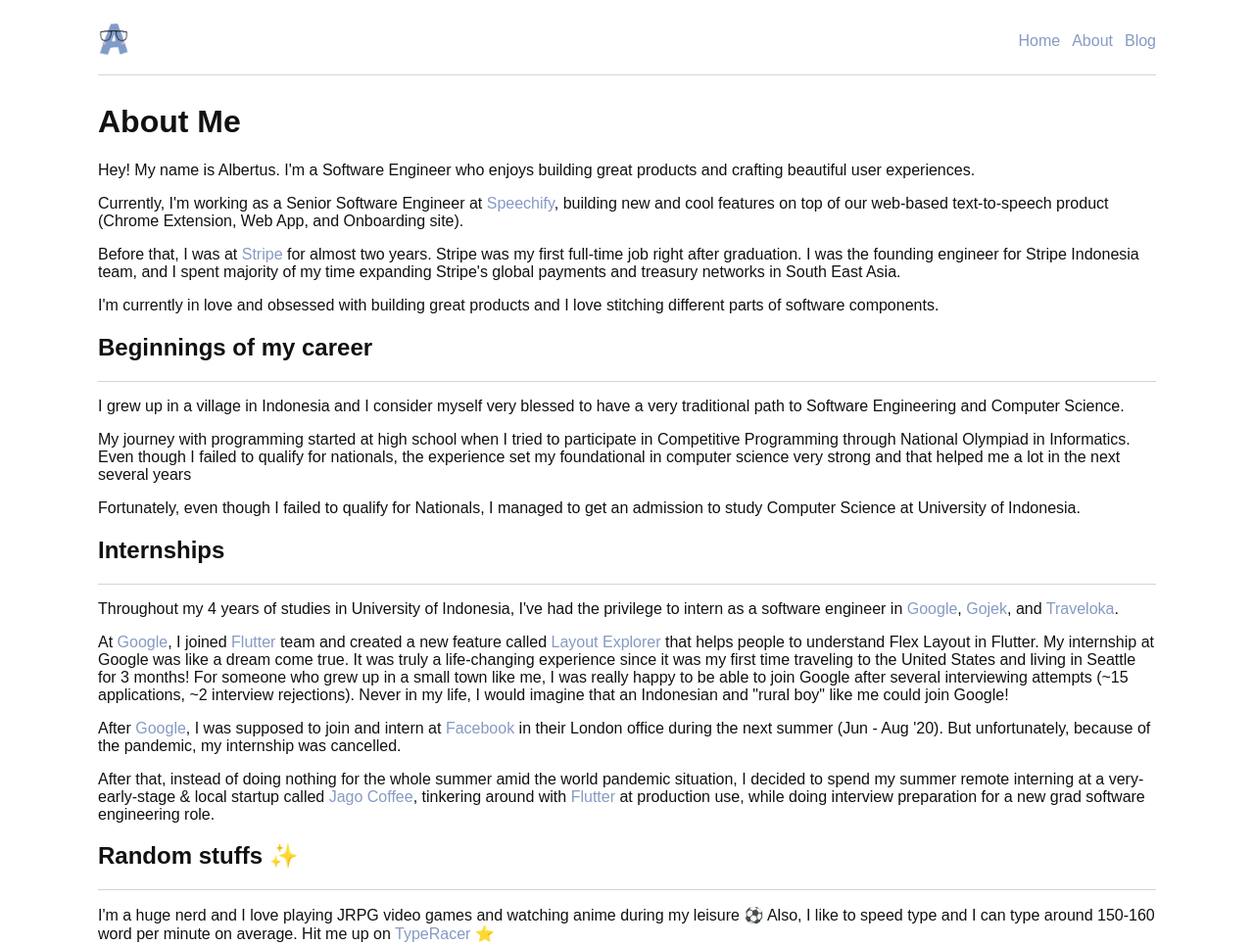
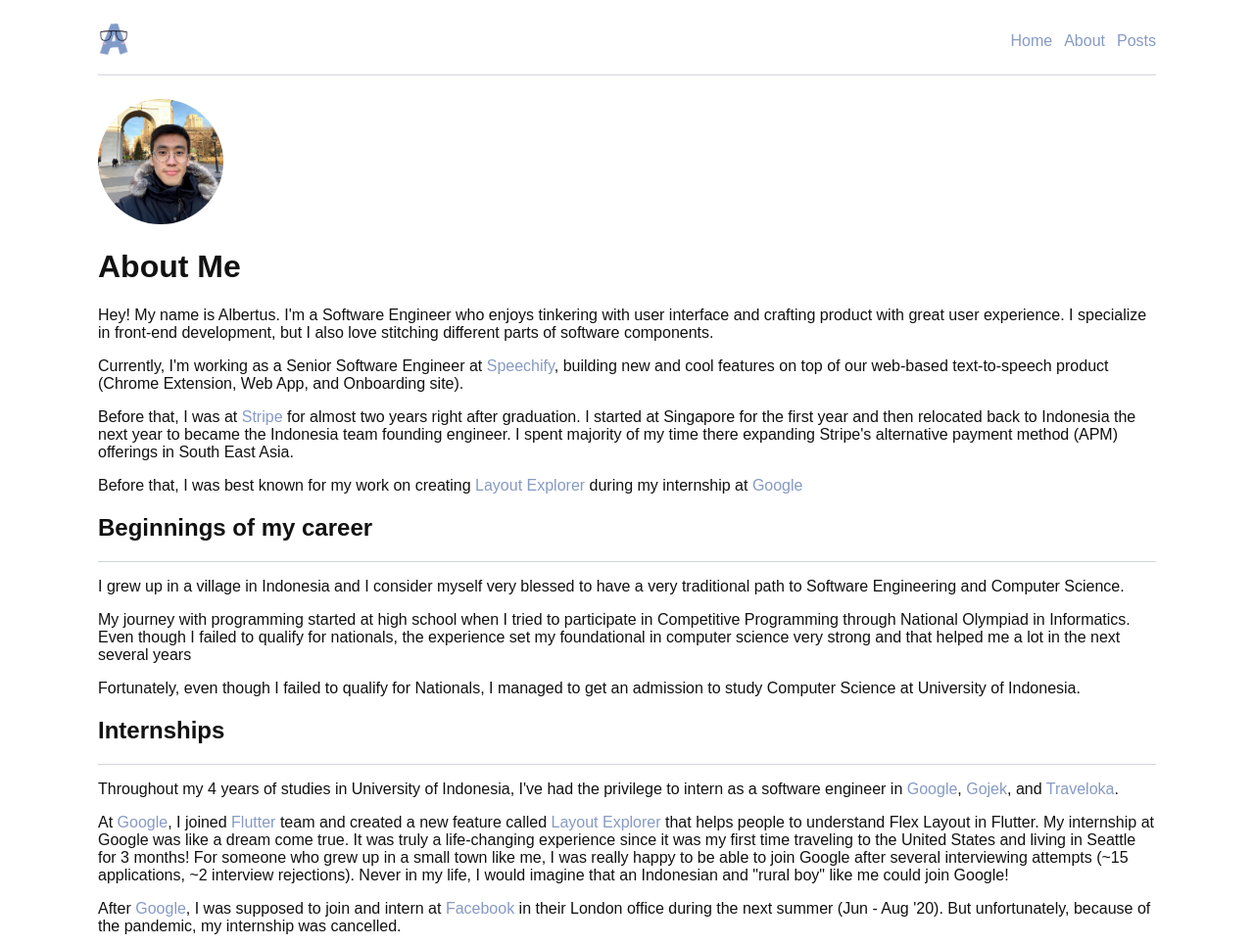
Before and after one commit to albertusdev/albertus.dev, an Astro site: page /about in a window 1280 px wide. Shown: the top 966 px of the page at 98% size. Built offline with nearby package versions, Linux system fonts and the light colour scheme; Astro itself is replaced by a stand-in of ours; a web font is replaced by a local one.

Commit message:
feat: Add posts index page

```diff
--- a/src/components/BlogEntryItem.astro
+++ b/src/components/BlogEntryItem.astro
@@ -1,9 +1,47 @@
 ---
 import type { BlogEntry } from "utils/content";
+import { formatDate } from "utils/time";
 
 export type Props = BlogEntry;
+
+const props = Astro.props;
 ---
 
 <article>
-  <a href={props.slug}> </a>
+  <a href={props.slug}>
+    <h3>{props.data.title}</h3>
+    <time>{formatDate(props.data.date)}</time>
+    <p>{props.data.description}</p>
+
+    <div>Read more</div>
+  </a>
 </article>
+
+<style>
+  article {
+    padding: 1rem;
+  }
+  h3 {
+    margin-bottom: 0.25rem;
+  }
+  a {
+    color: var(--color-text) !important;
+    text-decoration: none;
+  }
+  time {
+    font-weight: 200;
+    font-size: 0.8rem;
+  }
+  p {
+    margin-top: 1rem;
+  }
+  a > div {
+    margin-top: 1rem;
+    font-size: 0.8rem;
+    font-weight: bold;
+    text-transform: uppercase;
+    letter-spacing: 0.1em;
+    color: var(--color-text);
+    transition: color 0.2s ease;
+  }
+</style>
--- a/src/components/Header.astro
+++ b/src/components/Header.astro
@@ -9,7 +9,7 @@
 const LINKS: NavLink[] = [
   { href: "/", label: "Home" },
   { href: "/about", label: "About" },
-  { href: "/blog", label: "Blog" },
+  { href: "/posts", label: "Posts" },
   // { href: localizePath("/bookshelf"), label: t("nav.bookshelf") },
 ];
 
--- a/src/content/config.ts
+++ b/src/content/config.ts
@@ -5,6 +5,7 @@
 const blogCollection = defineCollection({
   schema: z.object({
     title: z.string(),
+    description: z.string(),
     date: z.date(),
     banner: z.string(),
     tags: z.array(z.string()),
--- a/src/pages/about.astro
+++ b/src/pages/about.astro
@@ -5,11 +5,19 @@
 
 <BaseLayout title={getTitle("About")}>
   <main>
+    <img
+      src="/images/me.jpg"
+      alt="Albertus Angga Raharja"
+      width="128px"
+      height="128px"
+    />
     <h1>About Me</h1>
 
     <p>
-      Hey! My name is Albertus. I'm a Software Engineer who enjoys building
-      great products and crafting beautiful user experiences.
+      Hey! My name is Albertus. I'm a Software Engineer who enjoys tinkering
+      with user interface and crafting product with great user experience. I
+      specialize in front-end development, but I also love stitching different
+      parts of software components.
     </p>
     <p>
       Currently, I'm working as a Senior Software Engineer at <a
@@ -19,13 +27,16 @@
     </p>
     <p>
       Before that, I was at <a href="https://stripe.com">Stripe</a> for almost two
-      years. Stripe was my first full-time job right after graduation. I was the
-      founding engineer for Stripe Indonesia team, and I spent majority of my time
-      expanding Stripe's global payments and treasury networks in South East Asia.
+      years right after graduation. I started at Singapore for the first year and
+      then relocated back to Indonesia the next year to became the Indonesia team
+      founding engineer. I spent majority of my time there expanding Stripe's alternative
+      payment method (APM) offerings in South East Asia.
     </p>
     <p>
-      I'm currently in love and obsessed with building great products and I love
-      stitching different parts of software components.
+      Before that, I was best known for my work on creating <a
+        href="https://flutter.dev/docs/development/tools/devtools/inspector#flutter-layout-explorer"
+        >Layout Explorer</a
+      > during my internship at <a href="github.com/google">Google</a>
     </p>
 
     <h2>Beginnings of my career</h2>
@@ -90,12 +101,18 @@
     <h2>Random stuffs ✨</h2>
     <hr />
     <p>
-      I'm a huge nerd and I love playing JRPG video games and watching anime
-      during my leisure ⚽ Also, I like to speed type and I can type around
-      150-160 word per minute on average. Hit me up on <a
-        href="https://data.typeracer.com/pit/profile?user=adalberht"
+      I'm a nerd and I love watching anime during my leisure. Also, I like to
+      speed type and I can type around 150-160 word per minute on average. Hit
+      me up on <a href="https://data.typeracer.com/pit/profile?user=adalberht"
         >TypeRacer</a
       > ⭐
     </p>
   </main>
 </BaseLayout>
+
+<style>
+  img {
+    border-radius: 50%;
+    margin-top: 1rem;
+  }
+</style>
--- a/src/pages/posts/index.astro
+++ b/src/pages/posts/index.astro
@@ -1,4 +1,5 @@
 ---
+import BlogEntryItem from "@components/BlogEntryItem.astro";
 import BaseLayout from "@layouts/BaseLayout.astro";
 import { getBlogCollection } from "utils/content";
 import { getTitle } from "utils/title";
@@ -7,5 +8,16 @@
 ---
 
 <BaseLayout title={getTitle("Posts")}>
-  <h1>All Posts</h1>
+  <main>
+    <div>
+      <h1>All Posts</h1>
+      {allBlogPosts.map((blogPost) => <BlogEntryItem {...blogPost} />)}
+    </div>
+  </main>
 </BaseLayout>
+
+<style>
+  main {
+    width: 100%;
+  }
+</style>
--- /dev/null
+++ b/src/utils/time.ts
@@ -0,0 +1,7 @@
+export const formatDate = (date: Date) => {
+  return date.toLocaleDateString(undefined, {
+    year: "numeric",
+    month: "long",
+    day: "numeric",
+  });
+};
```
Also changed, not shown: src/components/LatestPosts.astro (+2 -5 lines), src/content/blog/2021-02-01-on-handling-rejection/2021-02-01-on-handling-rejection.md (+1 -0 lines).
